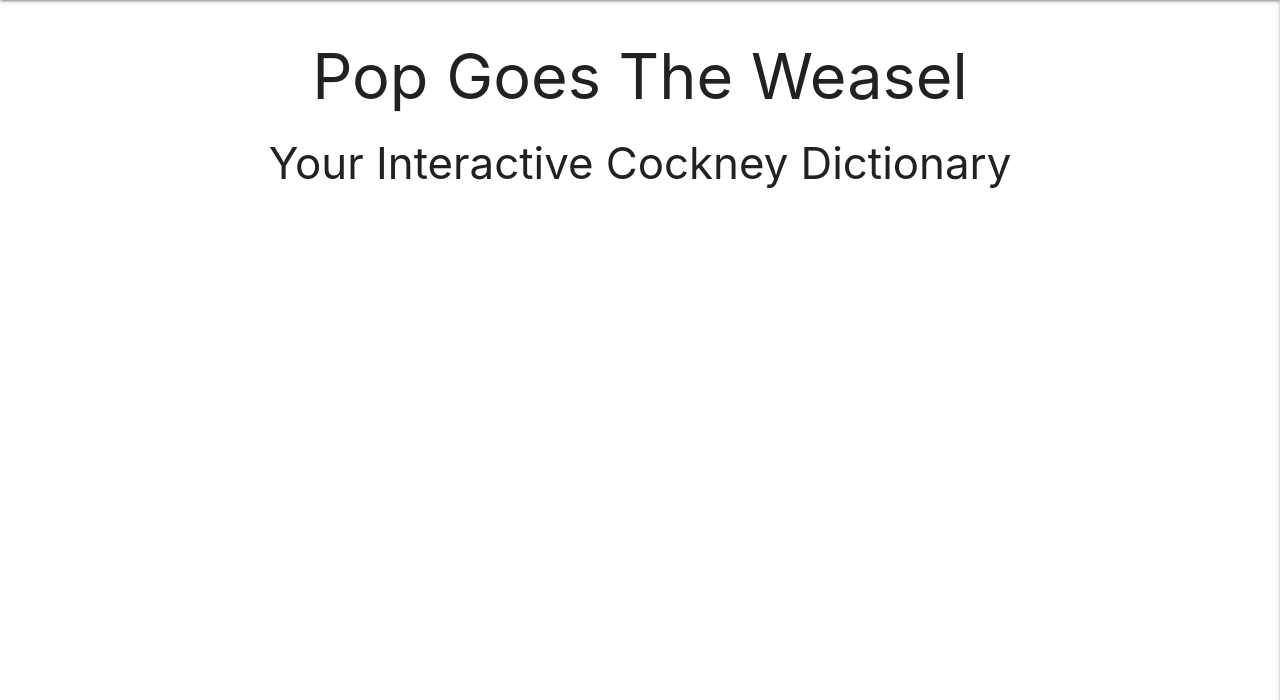
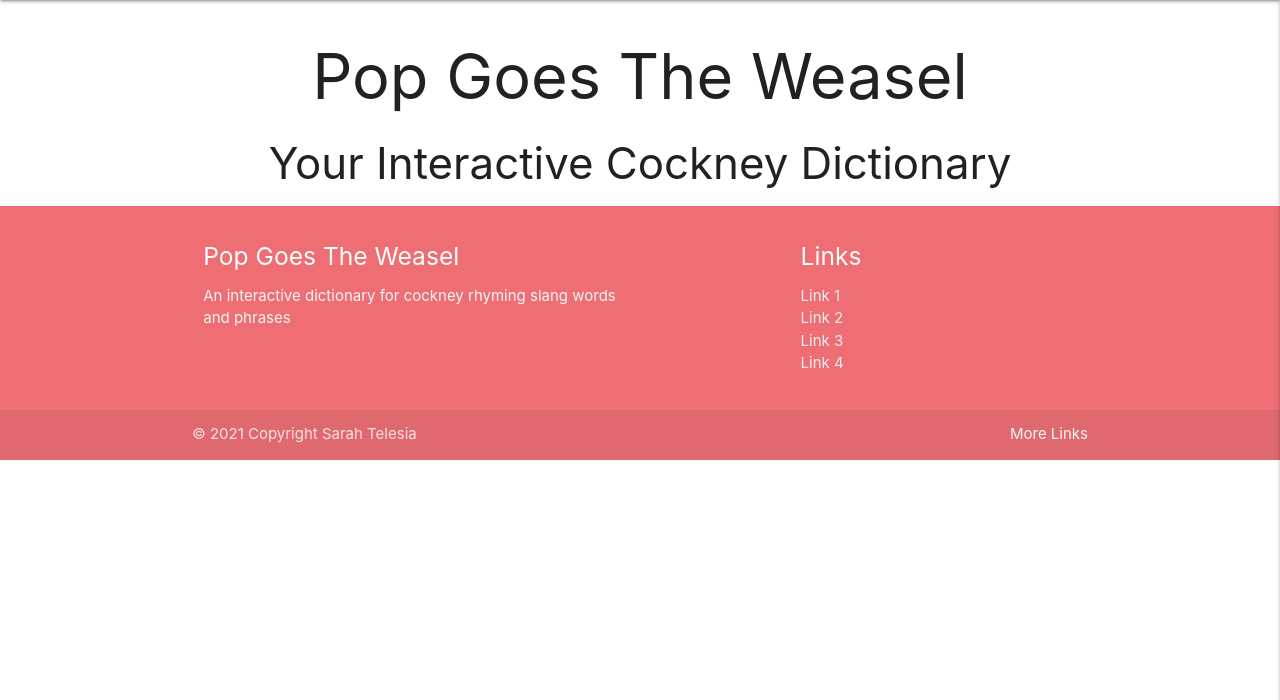
Before and after one commit to Telesia/pop_goes_the_weasel, a Flask app: page / in a window 1280 px wide. Shown: the part 64-764 px from the top of the page. Run offline with Flask 2, Linux system fonts and the light colour scheme; data that the repository does not hold is empty; some libraries are stand-ins or nearby versions.

Commit message:
Add Footer HTML to base template

```diff
--- a/templates/base.html
+++ b/templates/base.html
@@ -51,10 +51,12 @@
 
     </section>
     <body>
+        <main>
 
         {% block content %}
         {% endblock %}
 
+        </main>
 
     <script src="https://code.jquery.com/jquery-3.6.0.min.js" integrity="sha256-/xUj+3OJU5yExlq6GSYGSHk7tPXikynS7ogEvDej/m4=" crossorigin="anonymous"></script>
     <script src="https://cdnjs.cloudflare.com/ajax/libs/materialize/1.0.0/js/materialize.min.js"></script>
@@ -62,4 +64,30 @@
     {% block scripts %}
     {% endblock %}
     </body>
+
+        <footer class="page-footer">
+          <div class="container">
+            <div class="row">
+              <div class="col l6 s12">
+                <h5 class="white-text">Pop Goes The Weasel</h5>
+                <p class="grey-text text-lighten-4">An interactive dictionary for cockney rhyming slang words and phrases</p>
+              </div>
+              <div class="col l4 offset-l2 s12">
+                <h5 class="white-text">Links</h5>
+                <ul>
+                  <li><a class="grey-text text-lighten-3" href="#!">Link 1</a></li>
+                  <li><a class="grey-text text-lighten-3" href="#!">Link 2</a></li>
+                  <li><a class="grey-text text-lighten-3" href="#!">Link 3</a></li>
+                  <li><a class="grey-text text-lighten-3" href="#!">Link 4</a></li>
+                </ul>
+              </div>
+            </div>
+          </div>
+          <div class="footer-copyright">
+            <div class="container">
+            © 2021 Copyright Sarah Telesia
+            <a class="grey-text text-lighten-4 right" href="#!">More Links</a>
+            </div>
+          </div>
+        </footer>
 </html>
```
Also changed, not shown: README.md, templates/home.html (line endings or trailing spaces).
